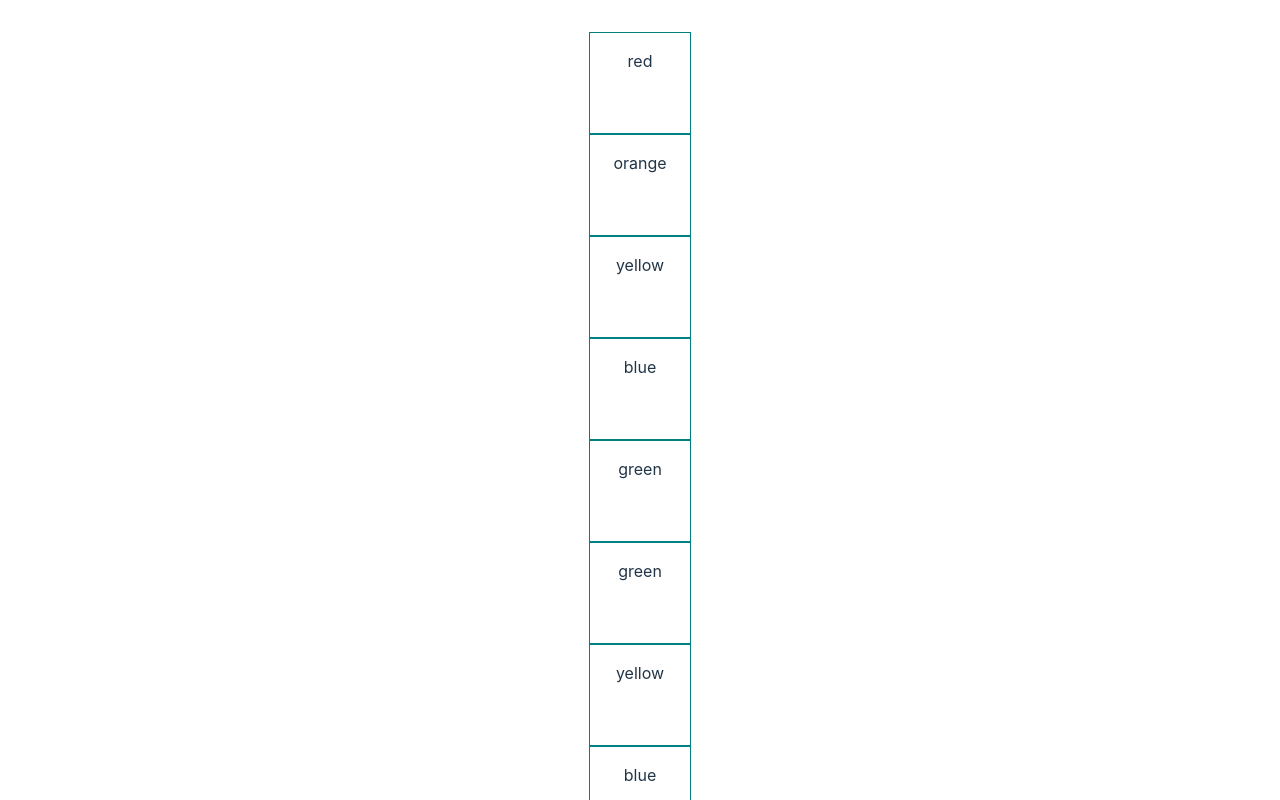
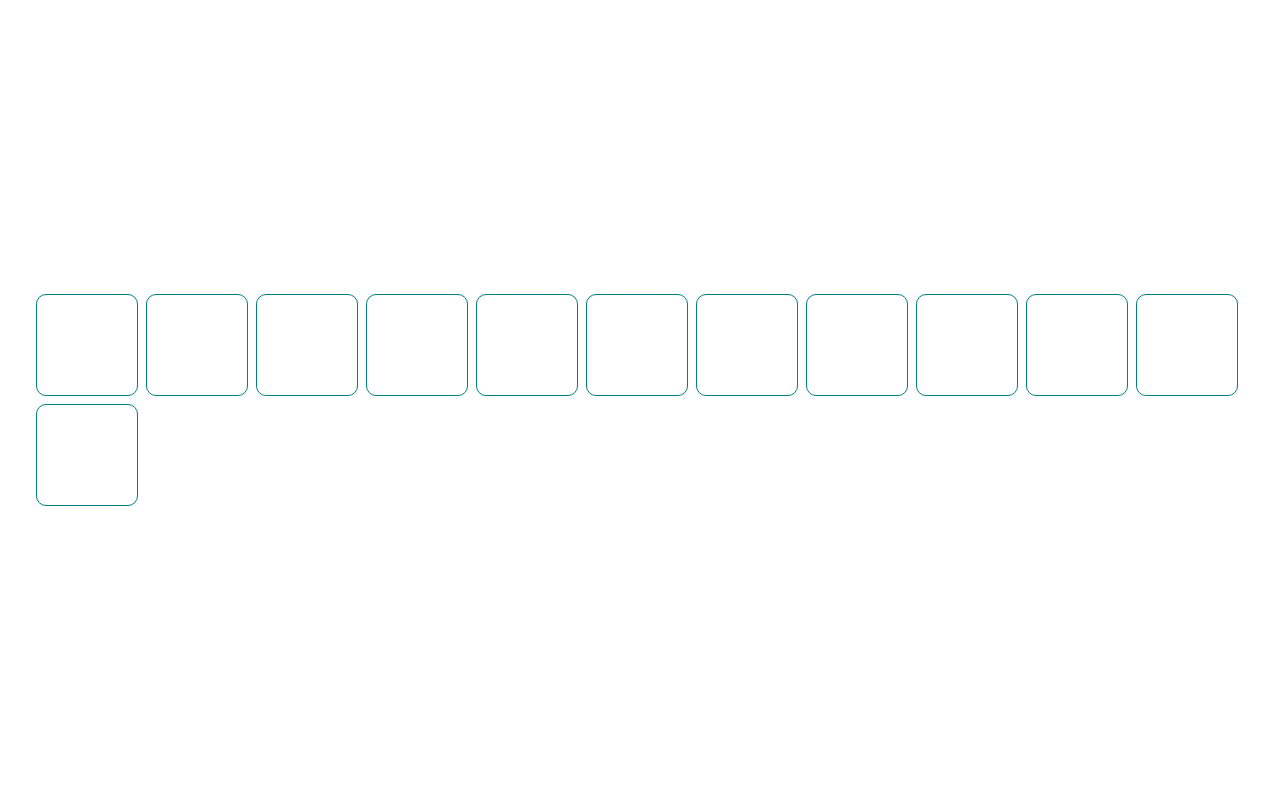
Before and after one commit to Momentum-Team-19/react-team-code, a React (Vite) app: page / in a window 1280 px wide. Shown: the top 800 px of the page. Built offline with nearby package versions, Linux system fonts and the light colour scheme.

Commit message:
flipped cards

```diff
--- a/src/App.css
+++ b/src/App.css
@@ -9,9 +9,15 @@
     border: 1px solid teal;
     width: 100px;
     height: 100px;
-
+    margin: 4px;
+    border-radius: 10px;
 }
 
 body {
     display: flex;
 }
+
+.container {
+    flex-wrap: wrap;
+    display: flex;
+}
--- a/src/App.jsx
+++ b/src/App.jsx
@@ -17,14 +17,17 @@ function App() {
         "blue",
         "purple",
     ];
-const shuffledColors = colors.sort(() => Math.random()-0.5);
+    const shuffledColors = colors.sort(() => Math.random() - 0.5);
+    console.log(shuffledColors)
     const [count, setCount] = useState(0);
 
     return (
         <>
+            <div className='container'>
                 {colors.map((color, index) => (
                     <Card key={index} color={color} />
                 ))}
+            </div>
         </>
     );
 }
--- a/src/components/Card.jsx
+++ b/src/components/Card.jsx
@@ -1,11 +1,15 @@
-import React from "react";
+import React, { useState } from "react";
 
-const Card = ({color}) => {
+const Card = ({ color }) => {
+    const [isFlipped, setIsFlipped] = useState(false)
+    const handleClick = () => {
+        setIsFlipped(!isFlipped)
+    }
     return (
         <React.Fragment>
-      <div className='card-container'>
+            <div className='card-container' onClick={handleClick}>
                 <>
-        <p>{color}</p>
+                    {isFlipped ? <p>{color}</p> : null}
                 </>
             </div>
         </React.Fragment>
```
Lines whose indentation alone changed are shown as unchanged.
